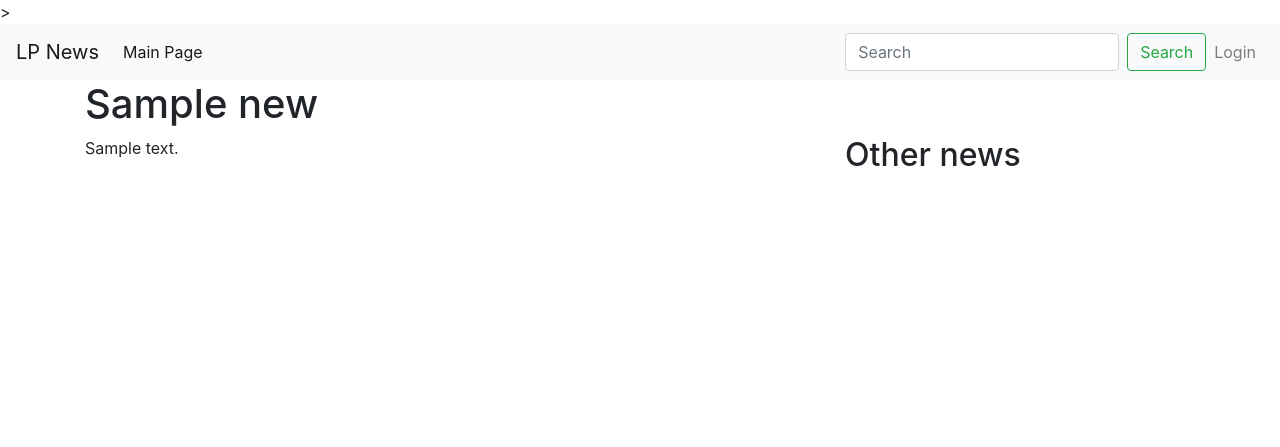
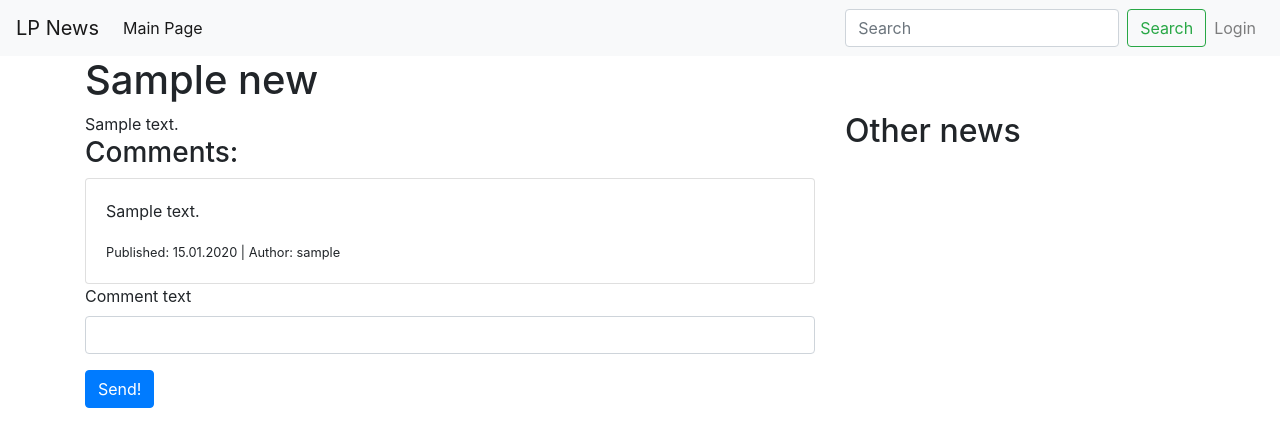
Before and after one commit to sashanesterenko/learn_web, a Flask app: page /news/1 in a window 1280 px wide. Shown: the top 447 px of the page. Run offline with Flask 2, Linux system fonts and the light colour scheme; tables that the repository leaves empty hold one stand-in row (values such as "Sample post"); some libraries are stand-ins or nearby versions.

Commit message:
Add comment submit form

```diff
--- /dev/null
+++ b/webapp/news/forms.py
@@ -0,0 +1,8 @@
+from flask_wtf import FlaskForm
+from wtforms import HiddenField, StringField, SubmitField
+from wtforms.validators import DataRequired
+
+class CommentForm(FlaskForm):
+	news_id = HiddenField('News ID', validators=[DataRequired()])
+	comment_text = StringField('Comment text', validators=[DataRequired()], render_kw={"class": "form-control"})
+	submit = SubmitField('Send!', render_kw={"class": "btn btn-primary"})
--- a/webapp/news/views.py
+++ b/webapp/news/views.py
@@ -1,5 +1,6 @@
 from flask import abort, Blueprint, current_app, render_template
 
+from webapp.news.forms import CommentForm
 from webapp.news.models import News
 from webapp.weather import weather_by_city
 blueprint = Blueprint('news', __name__)
@@ -8,14 +9,18 @@ blueprint = Blueprint('news', __name__)
 def index():
     title = "LP News"
     weather = weather_by_city(current_app.config['WEATHER_DEFAULT_CITY'])
-    news_list = News.query.filter(News.text.isnot(None)).redis-server /usr/local/etc/redis.conforder_by(News.published.desc()).all()
+    news_list = News.query.filter(News.text.isnot(None)).order_by(News.published.desc()).all()
     return render_template('news/index.html', page_title=title, weather=weather, news_list=news_list)
 
 @blueprint.route('/news/<int:news_id>')
 def single_news(news_id):
-	my_news = News.query.filter(News.id == news_id).first()
+    my_news = News.query.filter(News.id == news_id).first()
 
-	if not my_news:
-		abort(404)
+    if not my_news:
+        abort(404)
+    comment_form = CommentForm(news_id=my_news.id)
+    return render_template('news/single_news.html', page_title=my_news.title, news=my_news, comment_form=comment_form)
 
-	return render_template('news/single_news.html', page_title=my_news.title, news=my_news)
+@blueprint.route('/news/comment', methods=['POST'])
+def add_comment():
+    pass
--- a/webapp/templates/base.html
+++ b/webapp/templates/base.html
@@ -24,7 +24,7 @@
         <!-- Bootstrap CSS -->
         <link rel="stylesheet" href="//cdnjs.cloudflare.com/ajax/libs/highlight.js/9.15.6/styles/default.min.css">
         <script src="//cdnjs.cloudflare.com/ajax/libs/highlight.js/9.15.6/highlight.min.js"></script>
-        <script>hljs.initHighlightingOnLoad();-</script>>
+        <script>hljs.initHighlightingOnLoad();-</script>
         <link rel="stylesheet" href="https://stackpath.bootstrapcdn.com/bootstrap/4.1.3/css/bootstrap.min.css" integrity="sha384-MCw98/SFnGE8fJT3GXwEOngsV7Zt27NXFoaoApmYm81iuXoPkFOJwJ8ERdknLPMO" crossorigin="anonymous">
         <link rel="stylesheet" href="{{ url_for('static', filename='style.css') }}">
 
--- a/webapp/templates/news/index.html
+++ b/webapp/templates/news/index.html
@@ -15,7 +15,7 @@
             <h2>News</h2>
             {% for news in news_list %}
             <h3><a href="{{ url_for('news.single_news', news_id=news.id) }}">{{ news.title }}</a></h3>
-            <p>{{ news.published.strftime('%Y-%m-%d') }}</p>
+            <p>{{ news.published.strftime('%Y-%m-%d') }} | Comments: {{ news.comments_count() }} </p>
             <hr />
             {% endfor %}
         </div>
--- a/webapp/templates/news/single_news.html
+++ b/webapp/templates/news/single_news.html
@@ -4,6 +4,27 @@
     <div class="row">
         <div class="col-8 news-content">
             {{ news.text|safe }}
+            {% if news.comments %}
+                <h3>Comments:</h3>
+                {% for comment in news.comments %}
+                <div class="card">
+                    <div class="card-body">
+                        <p class="card-text"> {{ comment.text }}</p>
+                        <p class="card-text">
+                            <small>Published: {{ comment.created.strftime('%d.%m.%Y')}} | Author: {{ comment.user.username }} </small>
+                        </p>
+                    </div>
+                </div>
+                {% endfor %}
+            {% endif %}
+            <form action=" {{ url_for('news.add_comment') }}" method="POST">
+                {{ comment_form.hidden_tag() }}
+                <div class="form-group">
+                    {{ comment_form.comment_text.label }}
+                    {{ comment_form.comment_text() }}
+                </div>
+                {{ comment_form.submit() }}
+            </form>
         </div>
         <div class="col-4">
             <h2>Other news</h2>
```
Also changed, not shown: webapp/news/models.py (+8 -3 lines).
